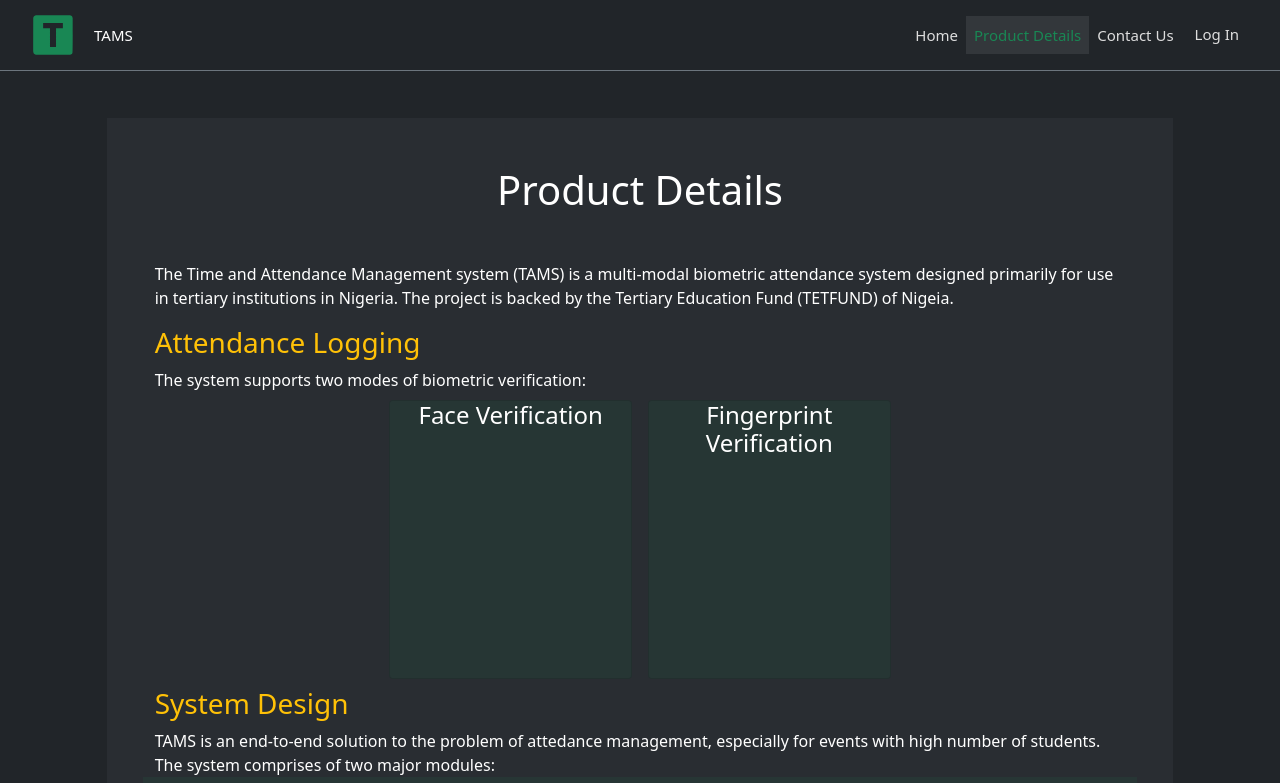
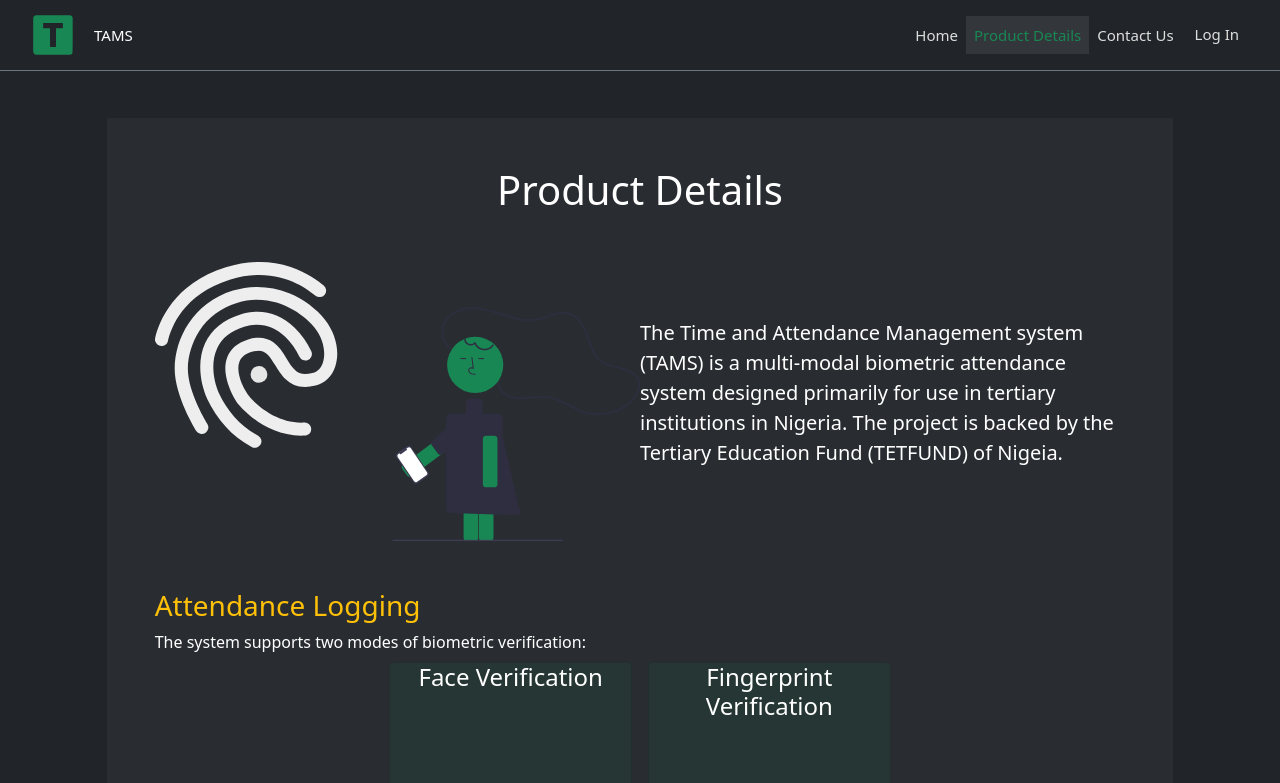
Before and after one commit to TAMS-TETFUND/tams_server, a Vue app in the folder frontend/: page /product-details in a window 1280 px wide. Shown: the top 783 px of the page. Built offline with nearby package versions, Linux system fonts and the light colour scheme; some icons are missing.

Commit message:
changed hero image on home

```diff
--- a/frontend/src/views/Home.vue
+++ b/frontend/src/views/Home.vue
@@ -3,9 +3,9 @@
         <div class="p-5 rounded-3 mb-5">
             <div class="row">
                 <div class="col-xs-12 col-sm-6 d-sm-flex">
-                    <img src="../assets/fingerprint.svg" alt="Fingerprint" class="img-fluid">
+                    <img src="../assets/educator.svg" alt="educator" class="img-fluid">
                 </div>
-                <div class="col-xs-12 col-sm-6 d-flex align-items-start">
+                <div class="col-xs-12 col-sm-6 d-flex align-items-center">
                     <div class="row">
                         <h1>Welcome to TAMS</h1>
                         <p class="lead">
--- a/frontend/src/views/ProductDetail.vue
+++ b/frontend/src/views/ProductDetail.vue
@@ -3,11 +3,23 @@
         <div class="text-center">
             <h1 class="mb-5">Product Details</h1>
         </div>
+
         <div>
-            <p>The Time and Attendance Management system (TAMS) is a
-                multi-modal biometric attendance system designed primarily for use in
-                tertiary institutions in Nigeria. The project is backed by the Tertiary
-                Education Fund (TETFUND) of Nigeia.</p>
+            <div class="row mb-5">
+                <div class="d-md-flex align-items-center">
+                    <div class="col-md-6">
+                        <img src="~@/assets/fingerprint.svg" alt="Fingerprint" class="img-fluid">
+                    </div>
+                    <div class="col-md-6">
+                        <p class="lead">
+                            The Time and Attendance Management system (TAMS) is a
+                            multi-modal biometric attendance system designed primarily for use in
+                            tertiary institutions in Nigeria. The project is backed by the Tertiary
+                            Education Fund (TETFUND) of Nigeia.
+                        </p>
+                    </div>
+                </div>
+            </div>
             <h3 class="text-warning">Attendance Logging</h3>
             The system supports two modes of biometric verification:
             <div class="row">
```
Also changed, not shown: frontend/src/assets/educator.svg (added).
